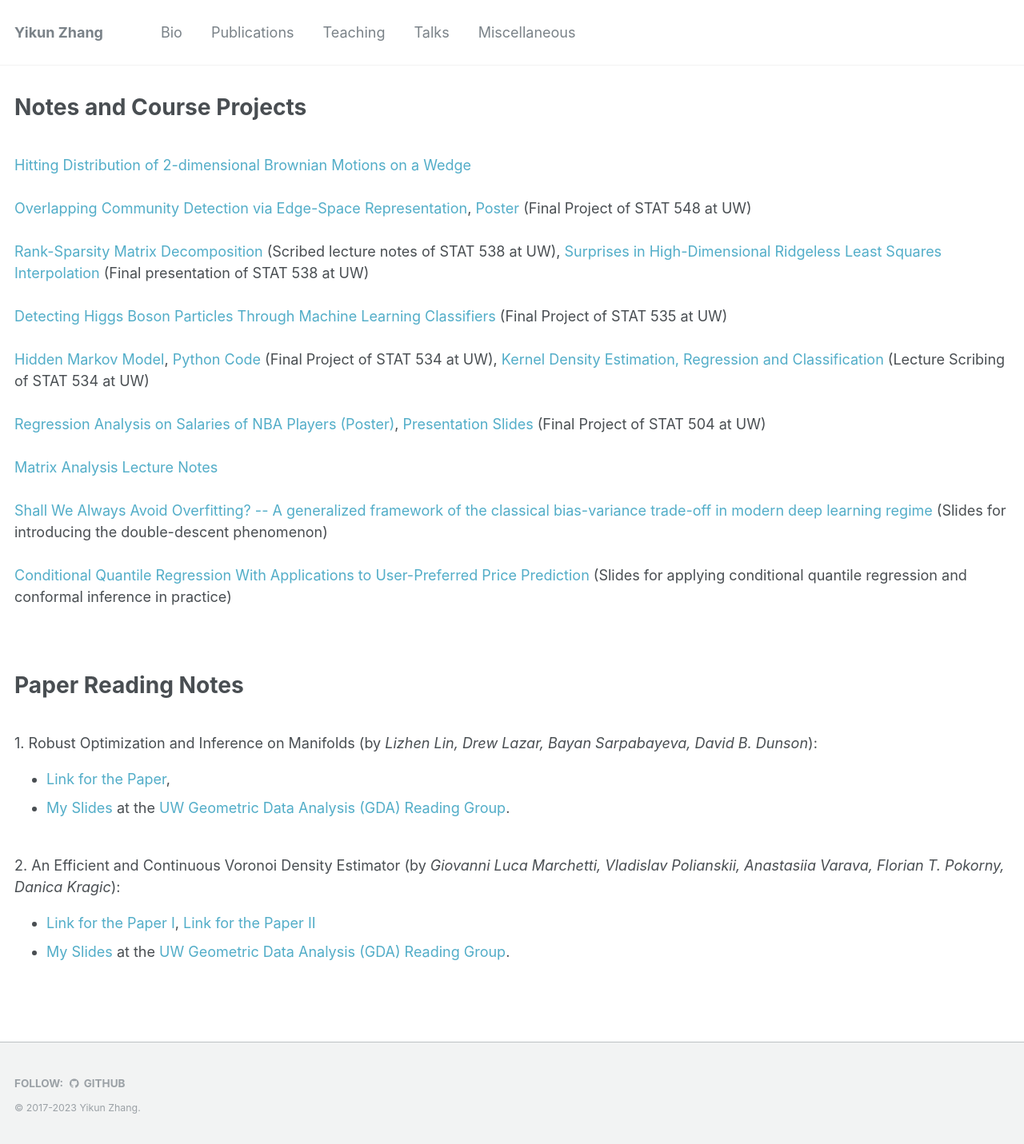
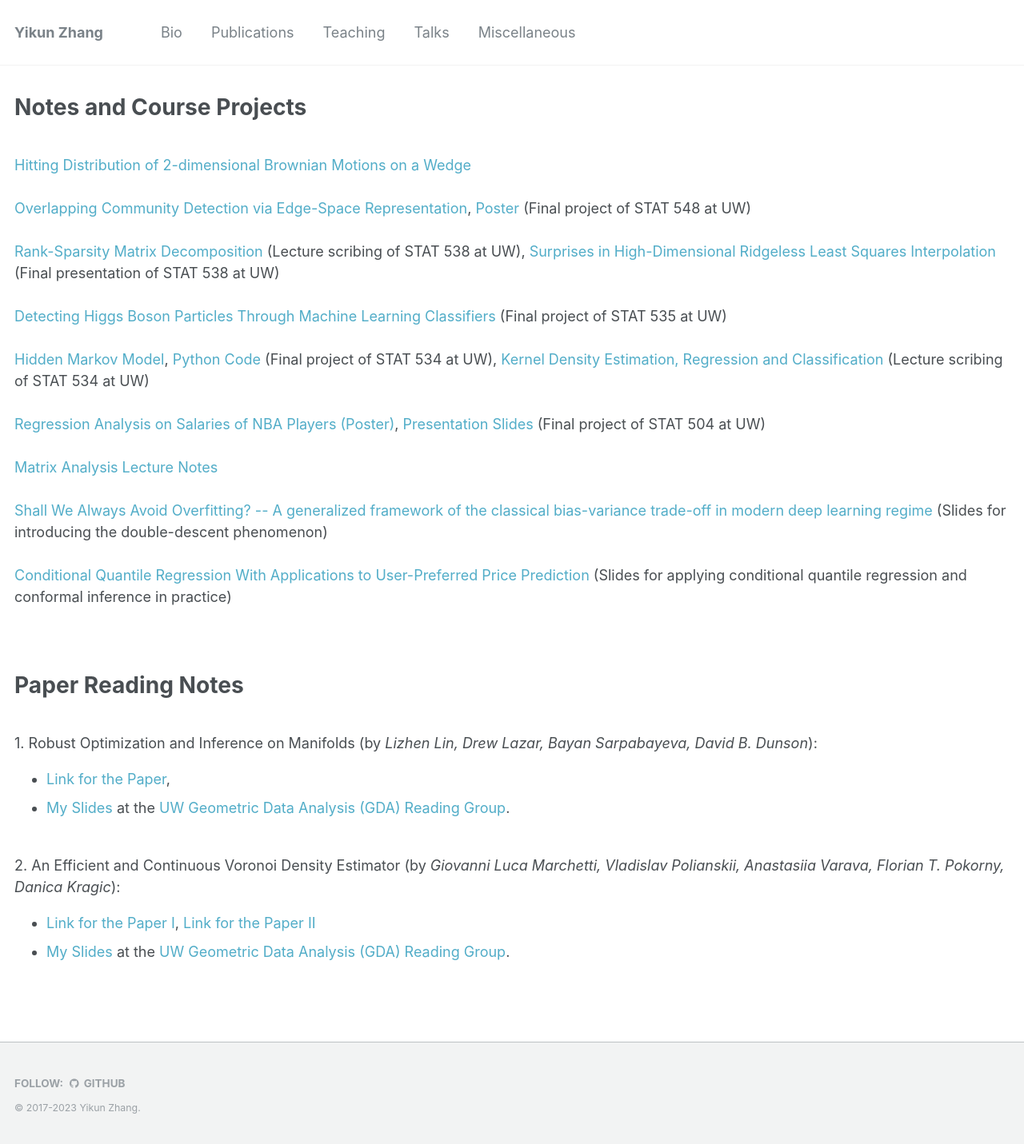
Before and after one commit to zhangyk8/zhangyk8.github.io, a Jekyll site: the page built from _portfolio/portfolio-1.html, in a window 1280 px wide. Shown: the whole page at 80% size. Built offline with Jekyll 4.4.1, drawn with Linux system fonts in a browser that asks for light colours.

Commit message:
Update portfolio-1.html

```diff
--- a/_portfolio/portfolio-1.html
+++ b/_portfolio/portfolio-1.html
@@ -14,23 +14,23 @@ permalink: /portfolio/
 <br>
 <br>
 <a href="Lecture_Notes/STAT548_Report.pdf">Overlapping Community Detection via Edge-Space Representation</a>,
-<a href="Lecture_Notes/STAT548_Poster.pdf">Poster</a> (Final Project of STAT 548 at UW)
+<a href="Lecture_Notes/STAT548_Poster.pdf">Poster</a> (Final project of STAT 548 at UW)
 <br>
 <br>
-<a href="Lecture_Notes/STAT538_L16_notes.pdf">Rank-Sparsity Matrix Decomposition</a> (Scribed lecture notes of STAT 538 at UW),
+<a href="Lecture_Notes/STAT538_L16_notes.pdf">Rank-Sparsity Matrix Decomposition</a> (Lecture scribing of STAT 538 at UW),
 <a href="Lecture_Notes/HighD_Ridgeless.pdf">Surprises in High-Dimensional Ridgeless Least Squares Interpolation</a> (Final presentation of STAT 538 at UW)
 <br>
 <br>
-<a href="Lecture_Notes/STAT535_final_report.pdf">Detecting Higgs Boson Particles Through Machine Learning Classifiers</a> (Final Project of STAT 535 at UW)
+<a href="Lecture_Notes/STAT535_final_report.pdf">Detecting Higgs Boson Particles Through Machine Learning Classifiers</a> (Final project of STAT 535 at UW)
 <br>
 <br>
 <a href="Lecture_Notes/Report_HMM.pdf">Hidden Markov Model</a>,
-<a href="https://github.com/zhangyk8/HMM">Python Code</a> (Final Project of STAT 534 at UW),
-<a href="Lecture_Notes/Lecture6_Yikun1.pdf">Kernel Density Estimation, Regression and Classification</a> (Lecture Scribing of STAT 534 at UW)
+<a href="https://github.com/zhangyk8/HMM">Python Code</a> (Final project of STAT 534 at UW),
+<a href="Lecture_Notes/Lecture6_Yikun1.pdf">Kernel Density Estimation, Regression and Classification</a> (Lecture scribing of STAT 534 at UW)
 <br>
 <br>
 <a href="Lecture_Notes/STAT504_Poster.pdf">Regression Analysis on Salaries of NBA Players (Poster)</a>,
-<a href="Lecture_Notes/PPT_Final.pdf">Presentation Slides</a> (Final Project of STAT 504 at UW)
+<a href="Lecture_Notes/PPT_Final.pdf">Presentation Slides</a> (Final project of STAT 504 at UW)
 <br>
 <br>
 <a href="https://zhangyk8.github.io/teaching/matrix_analysis">Matrix Analysis Lecture Notes</a>
```
